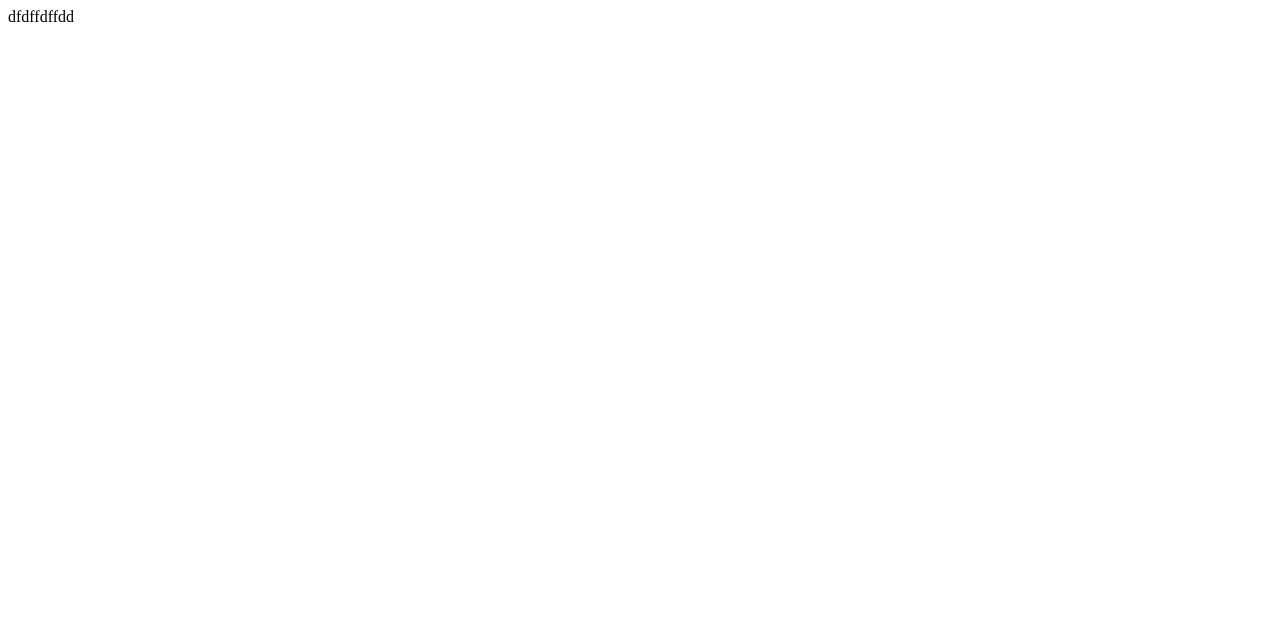
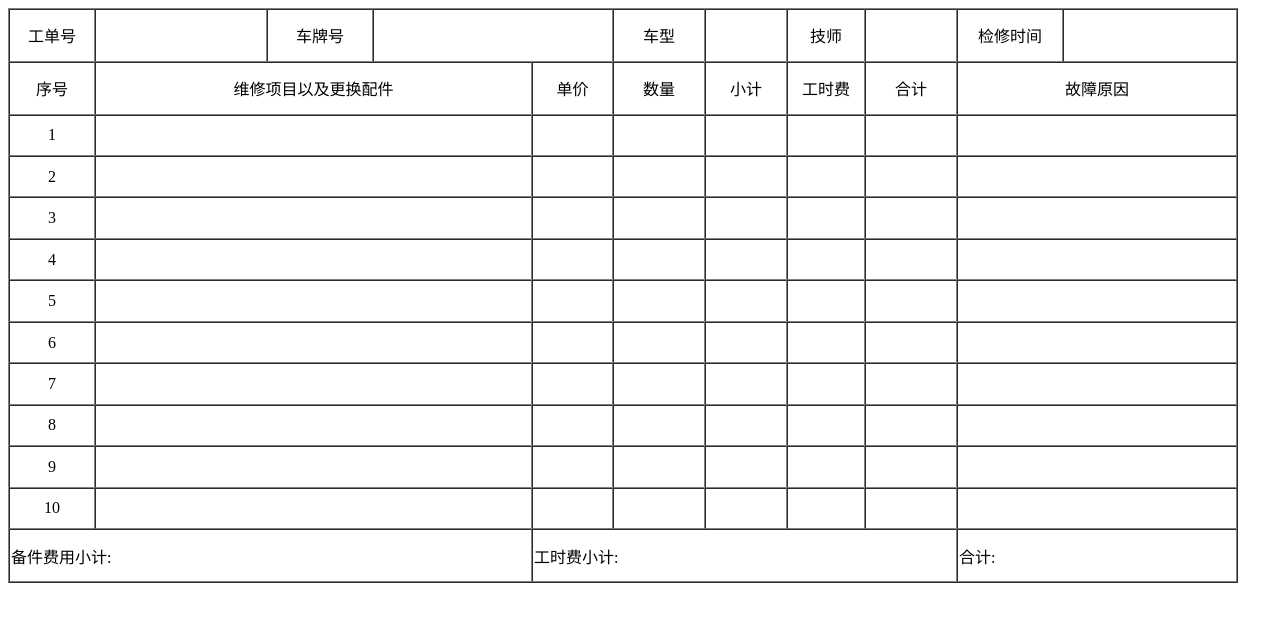
Before and after one commit to guzhaoyuan123/homework2, a plain HTML site: page index.html in a window 1280 px wide. Drawn offline with Linux system fonts and the light colour scheme.

Commit message:
作业上交

```diff
--- a/index.html
+++ b/index.html
@@ -5,6 +5,135 @@
 		<title></title>
 	</head>
 	<body>
-		dfdffdffdd
+		<table border="1" cellspacing="0" width="1230px" height="575px">
+			<tr align="center">
+				<td width="82px">工单号</td>
+				<td width="168px"></td>
+				<td width="102px">车牌号</td>
+				<td colspan="2" width="249px"></td>
+				<td width="88px">车型</td>
+				<td width="78px"></td>
+				<td width="74px">技师</td>
+				<td width="88px"></td>
+				<td width="102px">检修时间</td>
+				<td width="170px"></td>
+			</tr>
+			<tr align="center">
+				<td>序号</td>
+				<td colspan="3" width="440px">维修项目以及更换配件</td>
+				<td width="77px">单价</td>
+				<td width="88px">数量</td>
+				<td>小计</td>
+				<td>工时费</td>
+				<td>合计</td>
+				<td colspan="2">故障原因</td>
+			</tr>
+			<tr align="center">
+				<td>1</td>
+				<td colspan="3"></td>
+				<td></td>
+				<td></td>
+				<td></td>
+				<td></td>
+				<td></td>
+				<td colspan="2"></td>
+			</tr>
+			<tr align="center">
+				<td>2</td>
+				<td colspan="3"></td>
+				<td></td>
+				<td></td>
+				<td></td>
+				<td></td>
+				<td></td>
+				<td colspan="2"></td>
+			</tr>
+			<tr align="center">
+				<td>3</td>
+				<td colspan="3"></td>
+				<td></td>
+				<td></td>
+				<td></td>
+				<td></td>
+				<td></td>
+				<td colspan="2"></td>
+			</tr>
+			<tr align="center">
+				<td>4</td>
+				<td colspan="3"></td>
+				<td></td>
+				<td></td>
+				<td></td>
+				<td></td>
+				<td></td>
+				<td colspan="2"></td>
+			</tr>
+			<tr align="center">
+				<td>5</td>
+				<td colspan="3"></td>
+				<td></td>
+				<td></td>
+				<td></td>
+				<td></td>
+				<td></td>
+				<td colspan="2"></td>
+			</tr>
+			<tr align="center">
+				<td>6</td>
+				<td colspan="3"></td>
+				<td></td>
+				<td></td>
+				<td></td>
+				<td></td>
+				<td></td>
+				<td colspan="2"></td>
+			</tr>
+			<tr align="center">
+				<td>7</td>
+				<td colspan="3"></td>
+				<td></td>
+				<td></td>
+				<td></td>
+				<td></td>
+				<td></td>
+				<td colspan="2"></td>
+			</tr>
+			<tr align="center">
+				<td>8</td>
+				<td colspan="3"></td>
+				<td></td>
+				<td></td>
+				<td></td>
+				<td></td>
+				<td></td>
+				<td colspan="2"></td>
+			</tr>
+			<tr align="center">
+				<td>9</td>
+				<td colspan="3"></td>
+				<td></td>
+				<td></td>
+				<td></td>
+				<td></td>
+				<td></td>
+				<td colspan="2"></td>
+			</tr>
+			<tr align="center">
+				<td>10</td>
+				<td colspan="3"></td>
+				<td></td>
+				<td></td>
+				<td></td>
+				<td></td>
+				<td></td>
+				<td colspan="2"></td>
+			</tr>
+
+			<tr>
+				<td colspan="4">备件费用小计:</td>
+				<td colspan="5">工时费小计:</td>
+				<td colspan="2">合计:</td>
+			</tr>
+		</table>
 	</body>
 </html>
```
